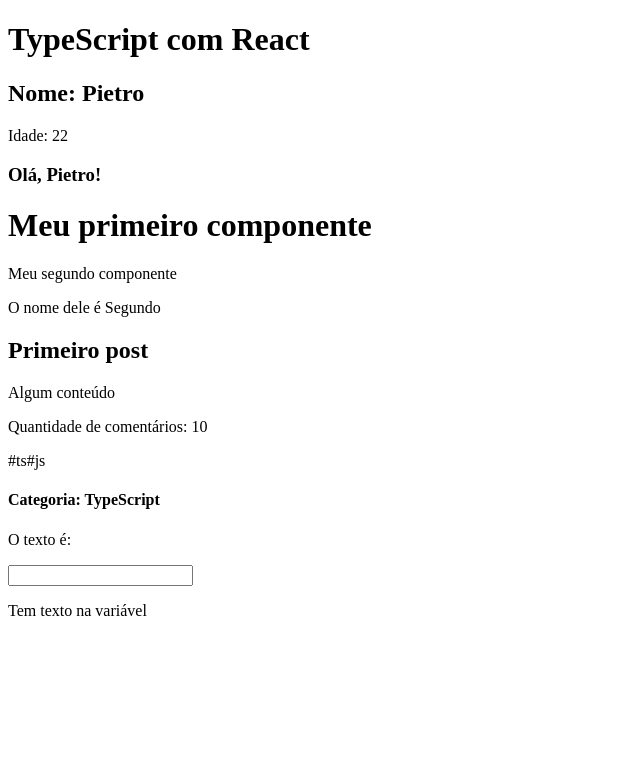
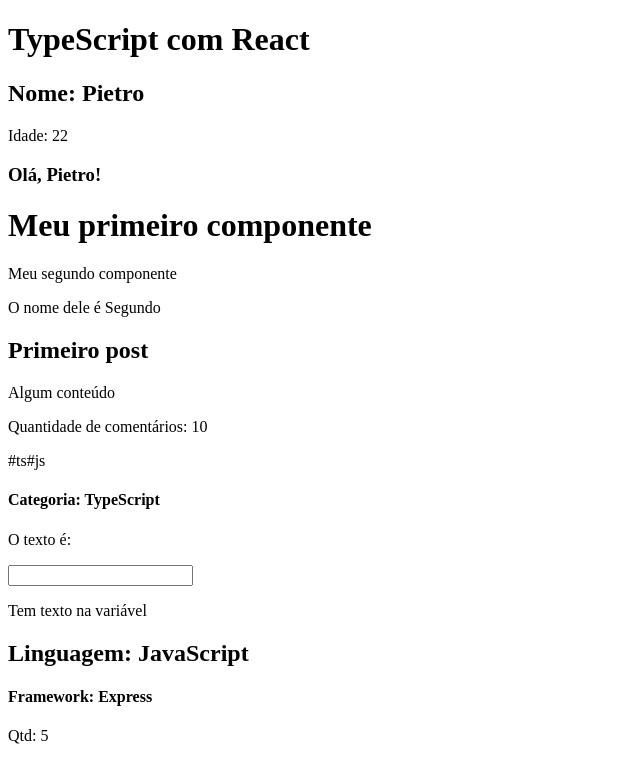
Before and after one commit to Pietro-berg7/typescript-udemy, a React (Vite) app in the folder 11_REACT_COM_TS/: page / in a window 1280 px wide. Shown: the top 782 px of the page, without its empty margins (0-640 px from the left). Built offline with nearby package versions, Linux system fonts and the light colour scheme.

Commit message:
Context API

```diff
--- a/11_REACT_COM_TS/src/App.tsx
+++ b/11_REACT_COM_TS/src/App.tsx
@@ -1,4 +1,4 @@
-import React from "react";
+import React, { createContext } from "react";
 
 // 4 - Importação de componentes
 import FirstComponent from "./components/FirstComponent";
@@ -10,10 +10,22 @@
 // 6 - useState
 import State from "./components/State";
 
+// 10 - Utilizando context
+import Context from "./components/Context";
+
 // 8 - Type
 type textOrNull = string | null;
 
 type fixed = "Isso" | "Ou" | "Aquilo";
+
+// 9 - Context
+interface IAppContext {
+  language: string;
+  framework: string;
+  projects: number;
+}
+
+export const AppContext = createContext<IAppContext | null>(null);
 
 function App() {
   // 1 - Variáveis
@@ -32,7 +44,15 @@
   // mySecondText = "oi";
   const testandoFixed: fixed = "Isso";
 
+  // 9 - Context
+  const contextValue: IAppContext = {
+    language: "JavaScript",
+    framework: "Express",
+    projects: 5,
+  };
+
   return (
+    <AppContext.Provider value={contextValue}>
       <div className="App">
         <h1>TypeScript com React</h1>
         <h2>Nome: {name}</h2>
@@ -55,7 +75,9 @@
         <State />
         {myText && <p>Tem texto na variável</p>}
         {mySecondText && <p>Tem texto na variável</p>}
+        <Context />
       </div>
+    </AppContext.Provider>
   );
 }
 
--- /dev/null
+++ b/11_REACT_COM_TS/src/components/Context.tsx
@@ -0,0 +1,20 @@
+import React, { useContext } from "react";
+
+import { AppContext } from "../App";
+
+const Context = () => {
+  const details = useContext(AppContext);
+  return (
+    <>
+      {details && (
+        <div>
+          <h2>Linguagem: {details.language}</h2>
+          <h4>Framework: {details.framework}</h4>
+          <p>Qtd: {details.projects}</p>
+        </div>
+      )}
+    </>
+  );
+};
+
+export default Context;
```
Lines whose indentation alone changed are shown as unchanged.
